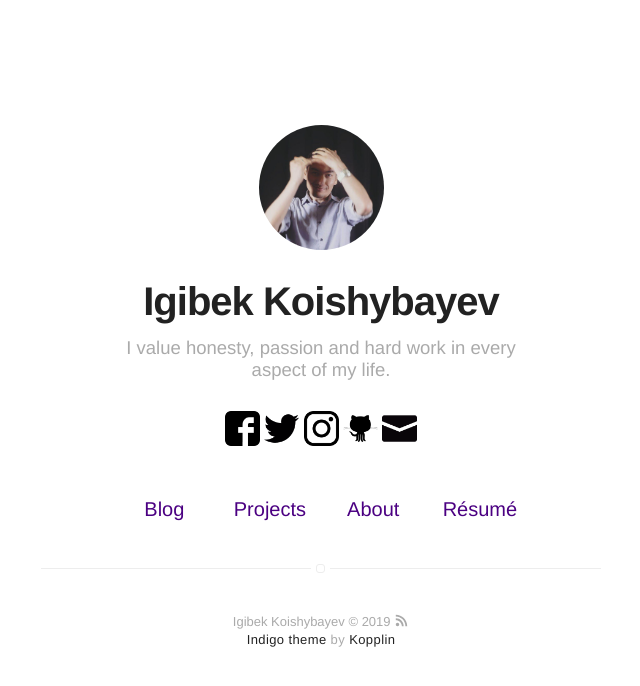
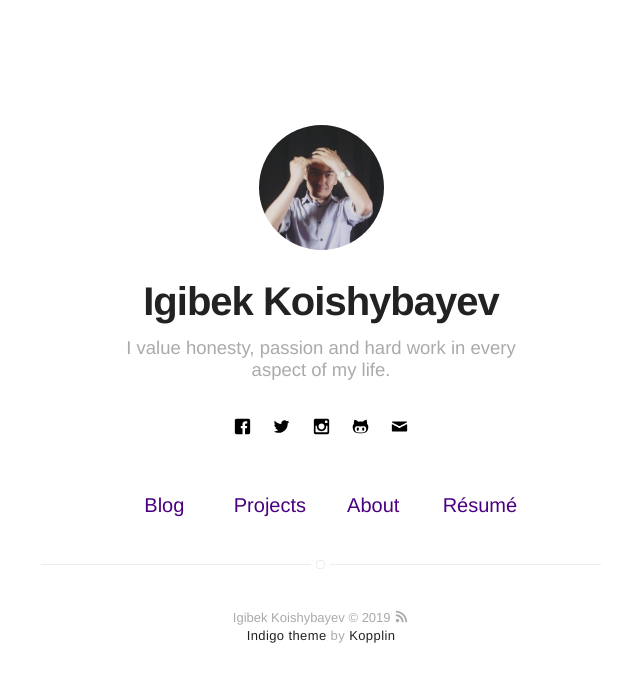
Before and after one commit to igibek/igibek, a Jekyll site: the page built from index.html, in a window 1280 px wide. Shown: the top 686 px of the page, without its empty margins (319-959 px from the left). Built offline with Jekyll 4.4.1, drawn with Linux system fonts in a browser that asks for light colours.

Commit message:
Update social-links.html

```diff
--- a/_includes/social-links.html
+++ b/_includes/social-links.html
@@ -1,13 +1,15 @@
 <div class="social-links">
     {% if site.facebook %}
         <a class="link" data-title="facebook.com/{{ site.facebook }}" href="http://facebook.com/{{ site.facebook }}" target="_blank">
-            <img src="assets/images/socials/facebook.png" alt="facebook">
+            <svg class="icon icon-facebook"><use xlink:href="#icon-facebook"></use></svg>
+            <!-- <img src="assets/images/socials/facebook.png" alt="facebook"> -->
         </a>
     {% endif %}
 
     {% if site.twitter %}
         <a class="link" data-title="twitter.com/{{ site.twitter }}" href="http://twitter.com/{{ site.twitter }}" target="_blank">
-            <img src="assets/images/socials/twitter.png" alt="twitter">
+            <svg class="icon icon-twitter"><use xlink:href="#icon-twitter"></use></svg>
+            <!-- <img src="assets/images/socials/twitter.png" alt="twitter"> -->
         </a>
     {% endif %}
 
@@ -19,7 +21,8 @@
 
     {% if site.instagram %}
         <a class="link" data-title="instagram.com/{{ site.instagram }}" href="http://instagram.com/{{ site.instagram }}" target="_blank">
-            <img src="assets/images/socials/instagram.png" alt="instagram">
+            <svg class="icon icon-instagram"><use xlink:href="#icon-instagram"></use></svg>
+            <!-- <img src="assets/images/socials/instagram.png" alt="instagram"> -->
         </a>
     {% endif %}
 
@@ -31,13 +34,15 @@
 
     {% if site.linkedin %}
         <a class="link" data-title="linkedin.com/in/{{ site.linkedin }}" href="http://linkedin.com/in/{{ site.linkedin }}" target="_blank">
-            <img src="assets/images/socials/linkedin.png" alt="linkedin">
+            <svg class="icon icon-linkedin"><use xlink:href="#icon-linkedin"></use></svg>
+            <!-- <img src="assets/images/socials/linkedin.png" alt="linkedin"> -->
         </a>
     {% endif %}
 
     {% if site.youtube %}
         <a class="link" data-title="youtube.com/{{ site.youtube }}" href="http://youtube.com/{{ site.youtube }}" target="_blank">
-            <img src="assets/images/socials/youtube.png" alt="youtube">
+            <svg class="icon icon-youtube"><use xlink:href="#icon-youtube"></use></svg>
+            <!-- <img src="assets/images/socials/youtube.png" alt="youtube"> -->
         </a>
     {% endif %}
 
@@ -55,7 +60,8 @@
 
     {% if site.github_link %}
         <a class="link" data-title="github.com/{{ site.github_link }}" href="https://github.com/{{ site.github_link }}" target="_blank">
-            <img src="assets/images/socials/github.png" alt="github">
+            <svg class="icon icon-github"><use xlink:href="#icon-github"></use></svg>
+            <!-- <img src="assets/images/socials/github.png" alt="github"> -->
         </a>
     {% endif %}
 
@@ -103,7 +109,8 @@
 
     {% if site.email %}
         <a class="link" data-title="{{ site.email }}" href="mailto:{{ site.email }}">
-            <img src="assets/images/socials/mail.png" alt="mail">
+            <svg class="icon icon-mail"><use xlink:href="#icon-mail"></use></svg>
+            <!-- <img src="assets/images/socials/mail.png" alt="mail"> -->
         </a>
     {% endif %}
 </div>
```
